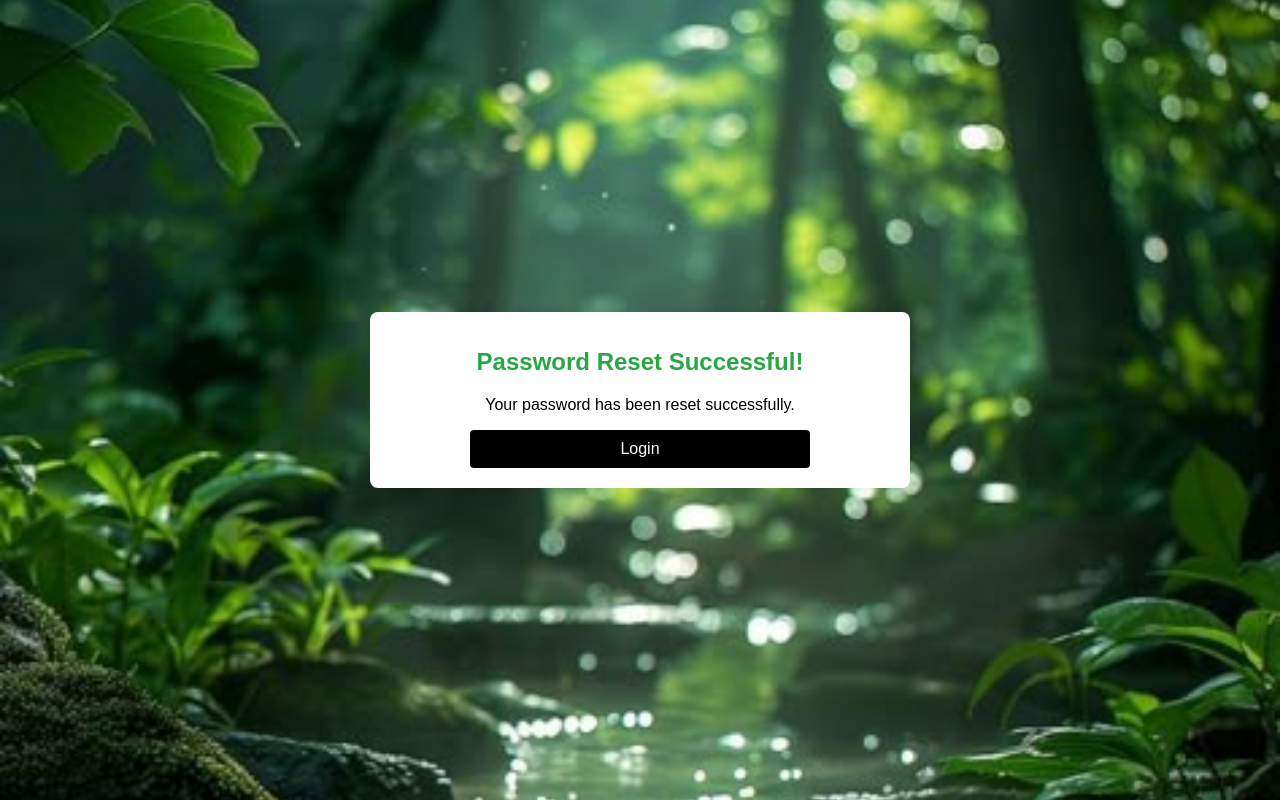
After one commit to blackbody256/Authentication-PHP, a PHP site: page /reset_success.php in a window 1280 px wide. The commit adds this page. Run offline with PHP 8.4, Linux system fonts and the light colour scheme.

Commit message:
Added the success page

```diff
--- a/src/reset.php
+++ b/src/reset.php
@@ -102,9 +102,11 @@ if (isset($_GET['token'])) {
     $stmt->execute();
 
     if ($stmt->affected_rows > 0) {
-        echo "<div class='form-container'><div class='message'>Password reset successfully. <a href='login.php'>Login</a></div></div> ";
+        header("Location: reset_success.php");
+        exit();
+
     } else {
-        echo "<div class='form-container'><div class='error'>Password reset failed.</div></div>";
+        echo "<div class='form-container'><div class='error'>Password reset failed. <a href='login.php'>Login</a> </div></div>";
     }
 } else {
     echo "Invalid request.";
--- /dev/null
+++ b/src/reset_success.php
@@ -0,0 +1,50 @@
+<!DOCTYPE html>
+<html>
+<head>
+    <title>Password Reset Success</title>
+    <style>
+        body {
+            font-family: Arial, sans-serif;
+            background: url('../Images/forest.jpg') no-repeat center center/cover;
+            display: flex;
+            justify-content: center;
+            align-items: center;
+            height: 100vh;
+            margin: 0;
+        }
+        .success-container {
+            background-color: #fff;
+            padding: 20px;
+            border-radius: 8px;
+            box-shadow: 0 0 10px rgba(0, 0, 0, 0.1);
+            width: 500px;
+            text-align: center;
+        }
+        .success-container h1 {
+            font-size: 24px;
+            color: #28a745;
+            margin-bottom: 20px;
+        }
+        .success-container a {
+            display: inline-block;
+            padding: 10px 20px;
+            background-color: black;
+            color: #fff;
+            text-decoration: none;
+            border-radius: 4px;
+            transition: background-color 0.3s ease;
+            width: 300px;
+        }
+        .success-container a:hover {
+            background-color: grey;
+        }
+    </style>
+</head>
+<body>
+    <div class="success-container">
+        <h1>Password Reset Successful!</h1>
+        <p>Your password has been reset successfully.</p>
+        <a href="logIn.php">Login</a>
+    </div>
+</body>
+</html>
```
